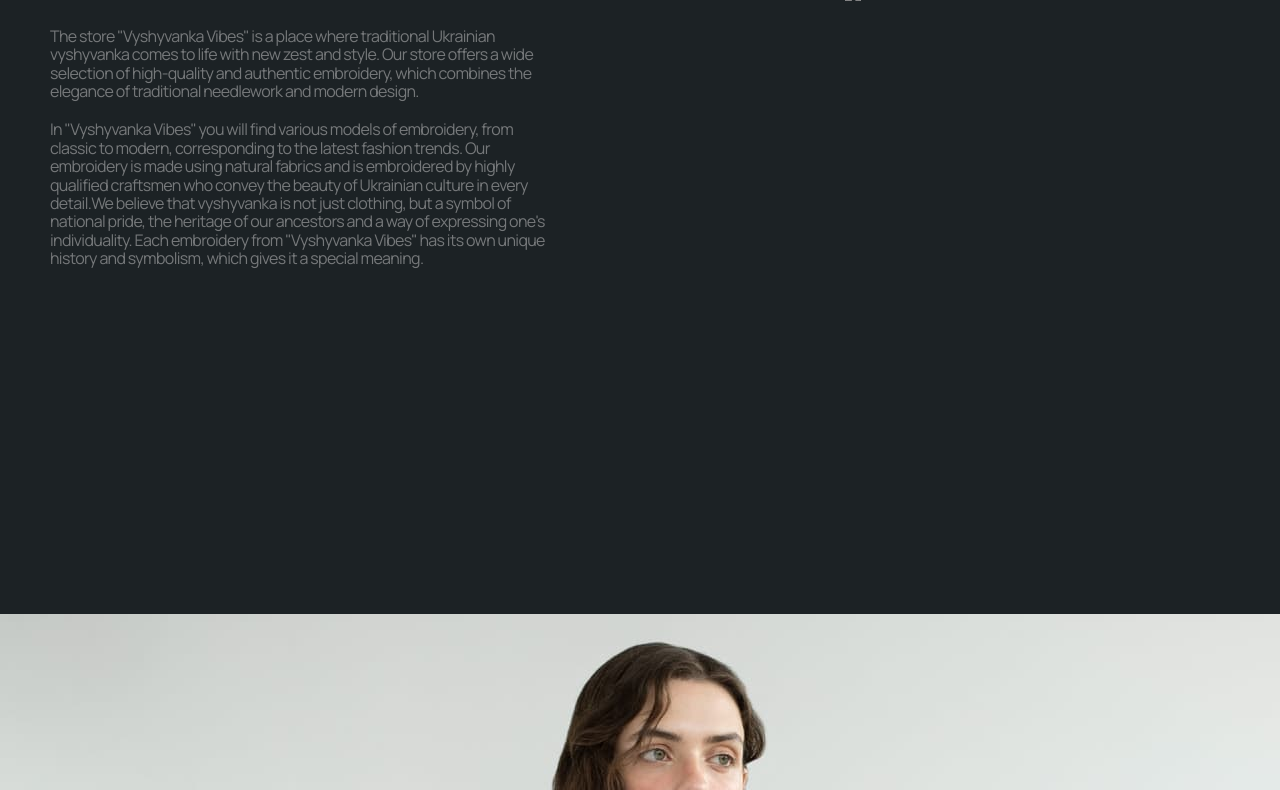
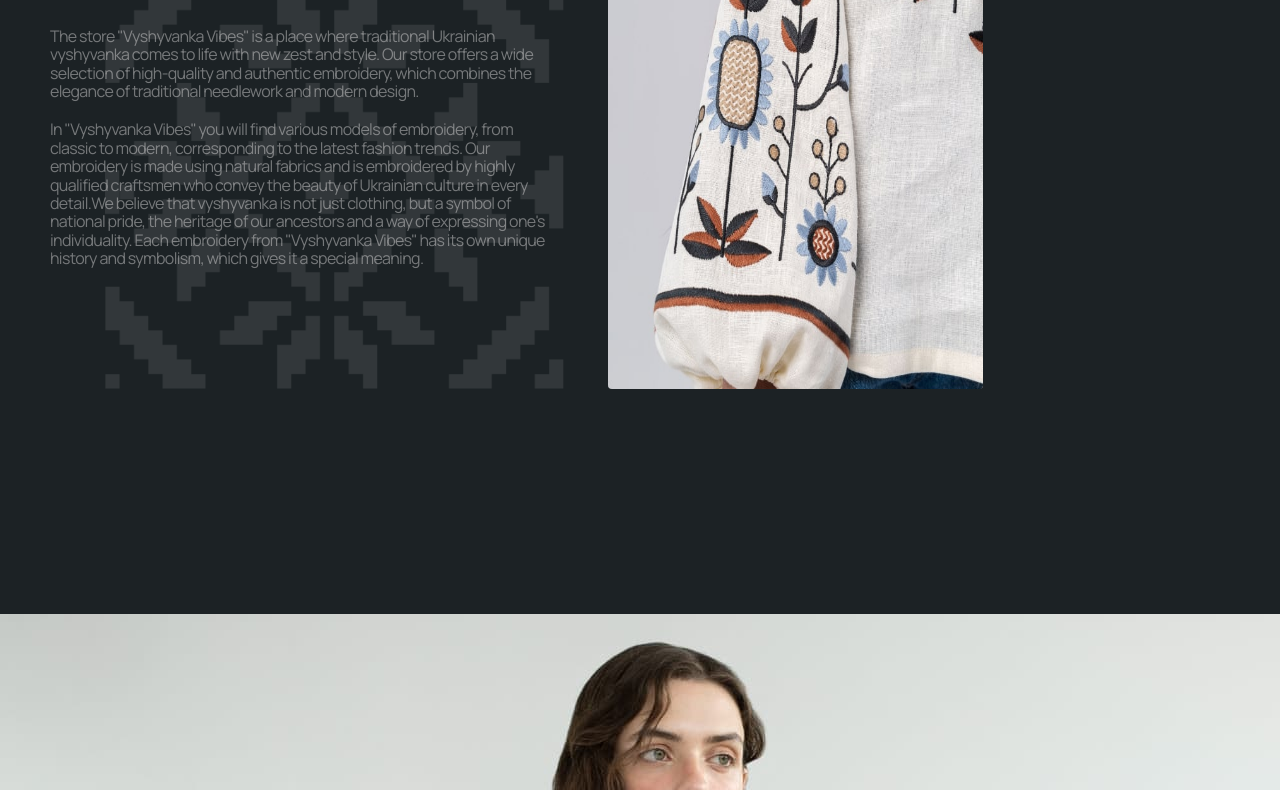
Before and after one commit to Vidiborets0012/Vyshyvanka-Vibes_ov, a plain HTML site: page index.html in a window 1280 px wide. Shown: the part 230-1020 px from the top of the page. Drawn offline with nearby package versions, Linux system fonts and the light colour scheme.

Commit message:
game with about

```diff
--- a/css/style.css
+++ b/css/style.css
@@ -345,14 +345,22 @@ body {
 
 /* ===== desktop 1280===== */
 
+/* ============== ABOUT =================== */
+
 .main-about {
-  position: relative;
-  overflow: hidden;
+  /* position: relative;
+  overflow: hidden; */
+  padding-top: 40px;
+  padding-bottom: 62px;
+  background-image: url(../images/about-us/g8uzor-gren.png);
+  background-repeat: no-repeat;
+  background-size: 459px 408px;
+  background-position: left 105px bottom;
 }
 .about-item {
   /*position: relative;
     overflow: hidden;*/
-  margin-bottom: 80px;
+  /* margin-bottom: 80px; */
 }
 .about-title {
   font-weight: 500;
@@ -378,17 +386,27 @@ body {
 
 .about-img {
   border-radius: 4px;
-  width: 335px;
+  max-width: 375px;
   height: 499px;
-  right: 0px;
+  /* right: 0px; */
 }
 
-.about-overlay {
+.order-img-wrapper {
+  max-width: 375px;
+}
+
+/* .about-overlay {
   position: absolute;
   top: 611px;
   left: 105px;
   width: 459px;
   height: 408px;
+} */
+
+@media screen and (min-width: 375px) {
+  .container {
+    max-width: 375px;
+  }
 }
 
 /*---tablet--*/
@@ -423,12 +441,12 @@ body {
     height: 545px;
   }
 
-  .about-overlay {
+  /* .about-overlay {
     top: 473px;
     left: 367px;
     width: 545px;
     height: 484px;
-  }
+  } */
 }
 
 /*---- desktop 1280----*/
@@ -463,12 +481,12 @@ body {
     height: 545px;
   }
 
-  .about-overlay {
+  /* .about-overlay {
     top: 141px;
     left: 845px;
     width: 545px;
     height: 484px;
-  }
+  } */
 }
 
 /*--- desktop 1440  ---*/
--- a/index.html
+++ b/index.html
@@ -237,45 +237,45 @@
               </li>
             </ul>
           </div>
-
+          <div class="about-img-wrapper">
             <picture>
               <source
                 srcset="
-                /img/about-us/girl-about-desk-1x.jpg 1x,
-                /img/about-us/girl-about-desk-2x.jpg 2x
+                  /images/about-us/girl-about-desk-1x.jpg 1x,
+                  /images/about-us/girl-about-desk-2x.jpg 2x
                 "
                 media="(min-width:1200px)"
               />
               <source
                 srcset="
-                /img/about-us/girl-about-tab-1x.jpg 1x,
-                /img/about-us/girl-about-tab-2x.jpg 2x
+                  /images/about-us/girl-about-tab-1x.jpg 1x,
+                  /images/about-us/girl-about-tab-2x.jpg 2x
                 "
                 media="(min-width:768px)"
               />
               <source
                 srcset="
-                /img/about-us/girl-about-mob-1x.jpg 1x,
-                /img/about-us/girl-about-mob-2x.jpg 2x
+                  /images/about-us/girl-about-mob-1x.jpg 1x,
+                  /images/about-us/girl-about-mob-2x.jpg 2x
                 "
                 media="(min-width:320px)"
               />
               <img
                 class="about-img"
-              src="/img/about-us/girl-about-mob-1x.jpg"
-              width="335"
+                src="/images/about-us/girl-about-mob-1x.jpg"
                 height="499"
                 alt="girl and boy"
               />
             </picture>
           </div>
-        <img
+        </div>
+        <!-- <img
           class="about-overlay"
-          src="/img/about-us/g8uzor-gren.png"
+          src="/images/about-us/g8uzor-gren.png"
           width="459"
           height="408"
           alt="element"
-        />
+        /> -->
       </section>
       <!-- ============= Order ============= -->
       <section class="order">
```
Lines whose indentation alone changed are shown as unchanged.
